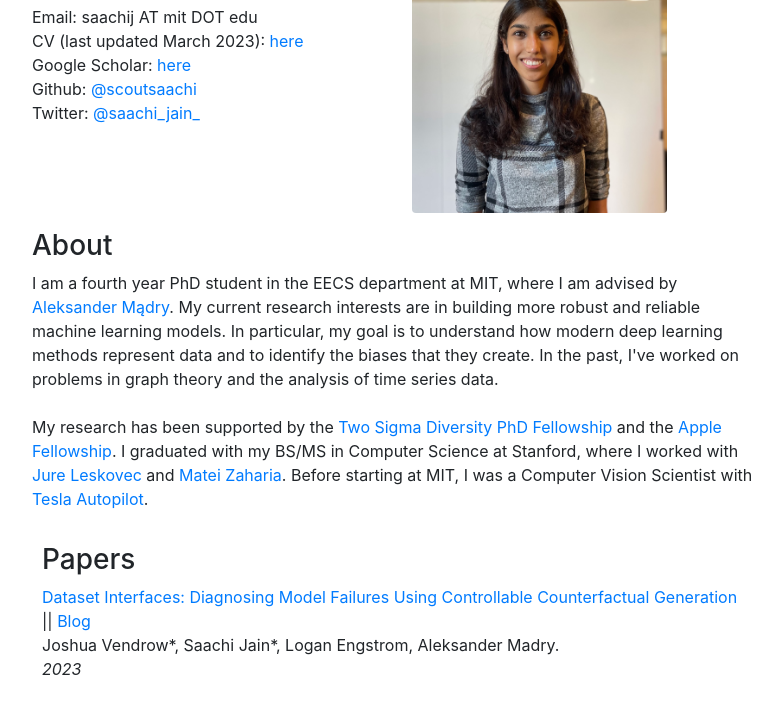
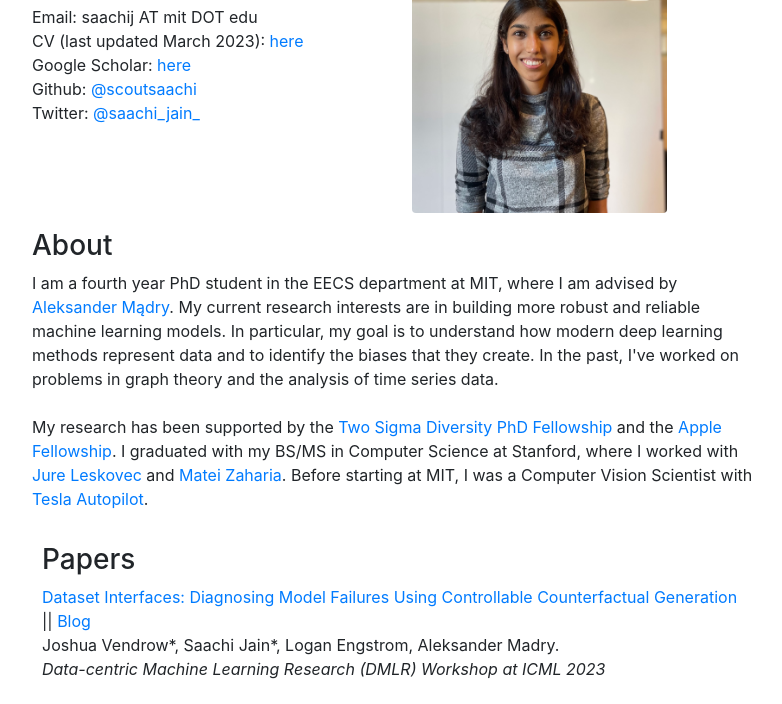
Before and after one commit to scoutsaachi/scoutsaachi.github.io, a plain HTML site: page index.html in a window 1280 px wide. Shown: the part 85-789 px from the top of the page, without its empty margins (243-1025 px from the left). Drawn offline with nearby package versions, Linux system fonts and the light colour scheme; some icons are missing.

Commit message:
add workshop paper

```diff
--- a/index.html
+++ b/index.html
@@ -72,7 +72,7 @@
 
   <a href="https://arxiv.org/abs/2302.07865"> Dataset Interfaces: Diagnosing Model Failures Using Controllable Counterfactual Generation </a> || <a href="https://gradientscience.org/dataset-interfaces/">Blog</a>
   <br>Joshua Vendrow*, Saachi Jain*, Logan Engstrom, Aleksander Madry.<br>
-  <i> 2023</i><br>
+  <i> Data-centric Machine Learning Research (DMLR) Workshop at ICML 2023</i><br>
   <br>
 
   <a href="https://arxiv.org/abs/2206.14754"> Distilling Model Failures as Directions in Latent Space </a> || <a href="https://gradientscience.org/failure-directions/">Blog</a>
```
